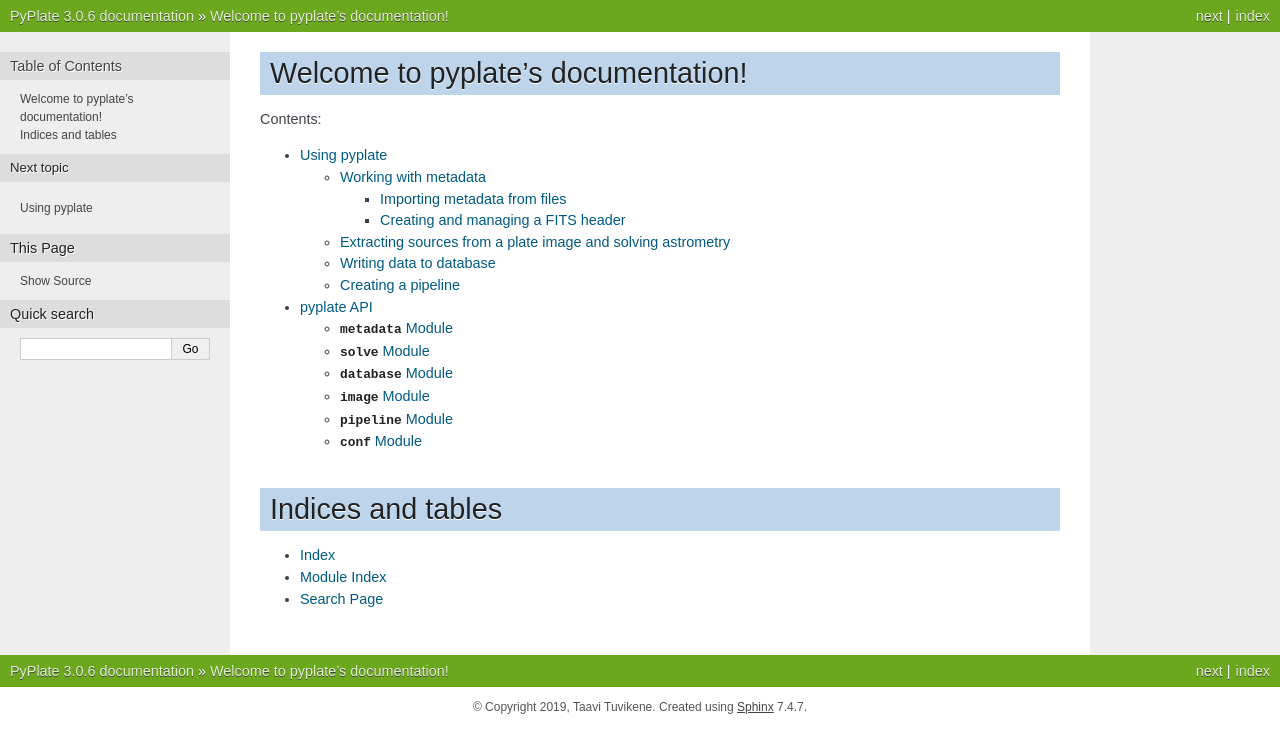
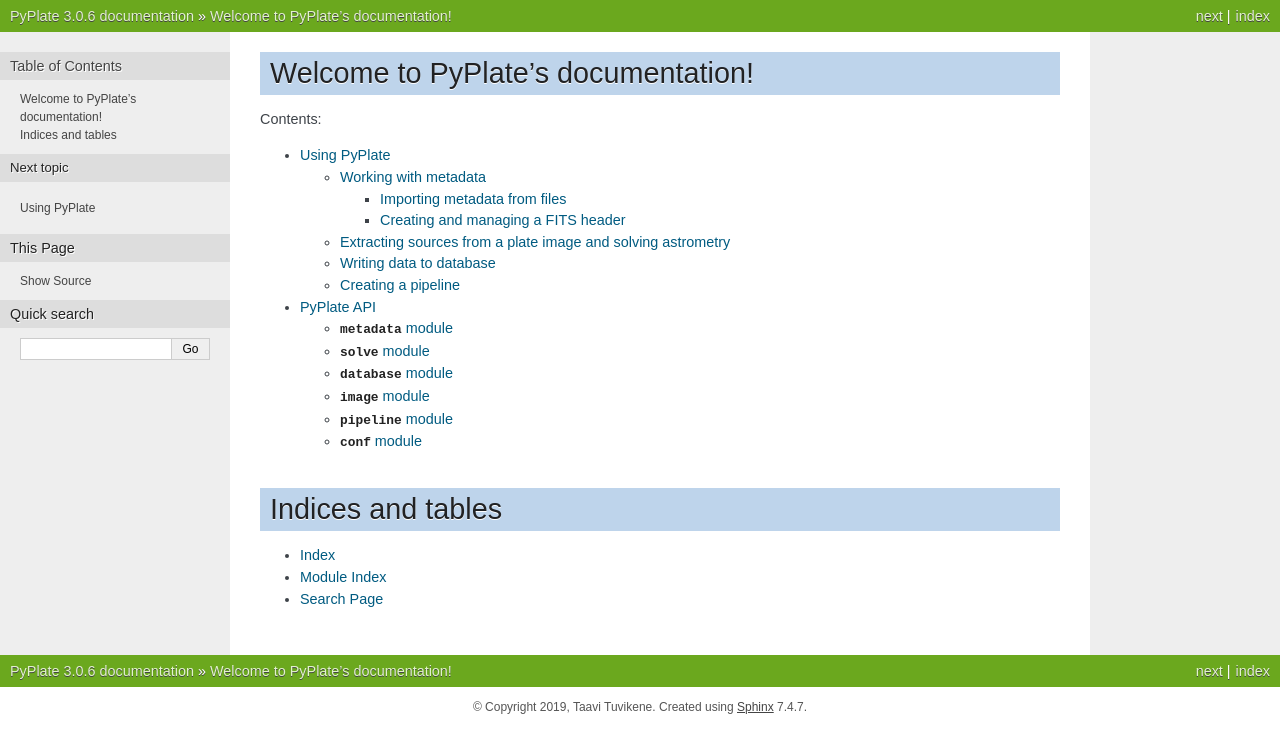
Before and after one commit to astrotuvi/pyplate, a Sphinx documentation site: the page built from docs/index.rst, in a window 1280 px wide. Shown: the top 753 px of the page. Built offline with Sphinx 7.4.7, drawn with Linux system fonts in a browser that asks for light colours.

```diff
--- a/docs/index.rst
+++ b/docs/index.rst
@@ -3,7 +3,7 @@
    You can adapt this file completely to your liking, but it should at least
    contain the root `toctree` directive.
 
-Welcome to pyplate's documentation!
+Welcome to PyPlate's documentation!
 ===================================
 
 Contents:
--- a/docs/using_pyplate.rst
+++ b/docs/using_pyplate.rst
@@ -1,4 +1,4 @@
-Using pyplate
+Using PyPlate
 =============
 
 Working with metadata
```
Also changed, not shown: docs/pyplate.rst (+7 -7 lines).
